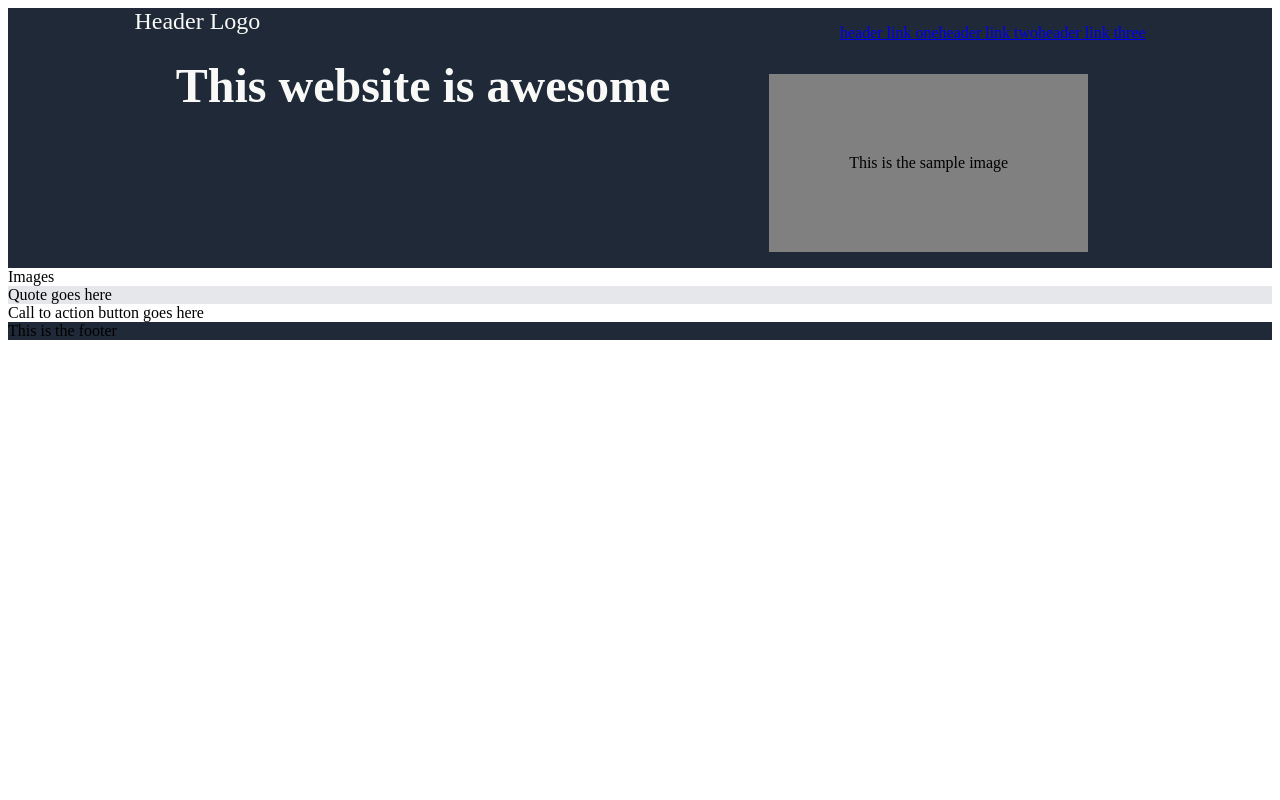
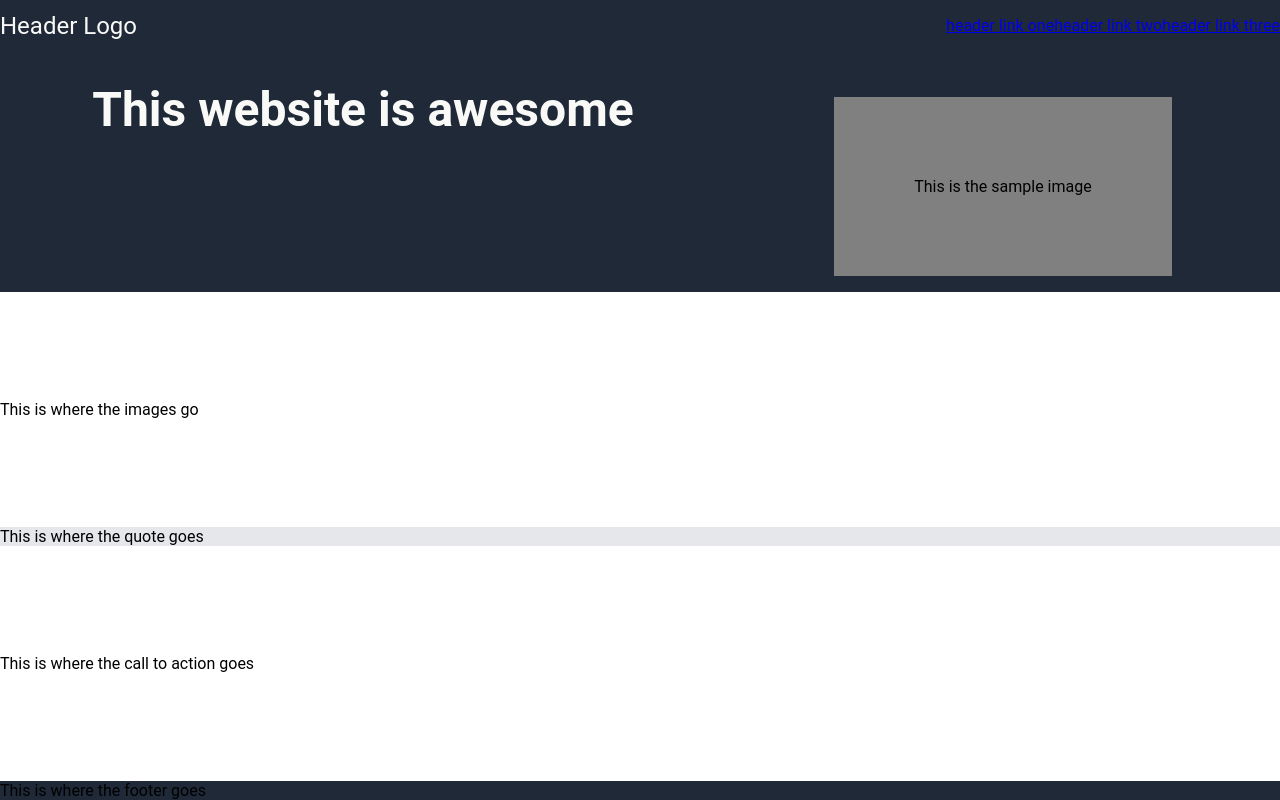
Before and after one commit to SgtKazoo/sample-landing-page, a plain HTML site: page index.html in a window 1280 px wide. Drawn offline with Linux system fonts and the light colour scheme.

Commit message:
Fixed flexbox of website to be column and fill whole space

```diff
--- a/index.html
+++ b/index.html
@@ -6,8 +6,8 @@
         <title>Sample Landing Page</title>
         <link rel="stylesheet" href="styles.css">
     </head>
-
     <body>
+        <div class="page-content">
             <div class="hero">
                 <div class="header-top">
                     <div class="header-logo">
@@ -28,17 +28,18 @@
                     <div class="hero-right">This is the sample image</div>
                 </div>
             </div>
-        <div>
-            Images
+            <div class="images-section">
+                This is where the images go
             </div>
             <div class="quote">
-            Quote goes here
+                This is where the quote goes
             </div>
-        <div>
-            Call to action button goes here
+            <div class="call-to-action-container">
+                This is where the call to action goes
             </div>
             <div class="footer">
-            This is the footer
+                This is where the footer goes
+            </div>
         </div>
     </body>
 </html>
--- a/styles.css
+++ b/styles.css
@@ -1,22 +1,35 @@
 body{
+    height: 100vh;
+    margin: 0;
+    overflow: hidden;
+    font-family: Roboto, sans-serif;
     display: flex;
     flex-direction: column;
 }
-
+.page-content{
+    display: flex;
+    flex-direction: column;
+    flex-grow: 1;
+    justify-content: space-between;
+}
 
 .hero{
     display: flex;
     flex-direction: column;
-    padding: 0px 10%;
+    flex-grow: auto;
 }
 
 .header-top{
     display: flex;
     flex-direction: row;
     justify-content: space-between;
+    margin-bottom: 30px;
+    align-items: center;
 }
 
 .header-logo{
+    flex-direction: row;
+    display: flex;
     font-size: 24px;
     flex-grow: auto;
 }
@@ -31,7 +44,6 @@ body{
 .header-links > a, .hero-secondary-text{
     font-size: 18px;
     color: #e5e7eb;
-    justify-self: end;
 }
 
 .hero-container{
@@ -54,19 +66,27 @@ body{
 .main-text{
     font-size: 48px;
     font-weight: bolder;
-
 }
 
 .header-logo, .main-text{
     color: #f9faf8;
 }
 
+.images-section{
+    display: flex;
+    flex-direction: column;
+}
 .quote{
     background-color: #e5e7eb;
+    flex-direction: column;
+    display: flex;
+    flex-grow: auto;
 }
+
 
 .footer{
     display: flex;
+    flex-direction: column;
 }
 
 .hero, .footer{
```
Lines whose indentation alone changed are shown as unchanged.
